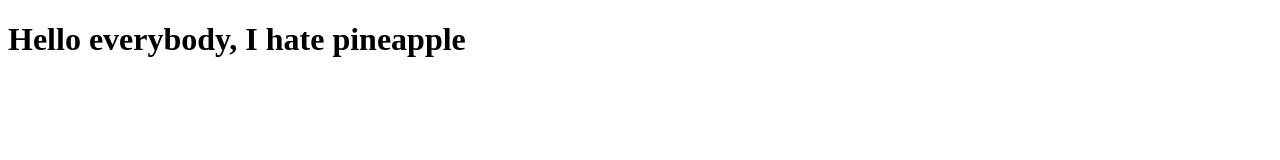
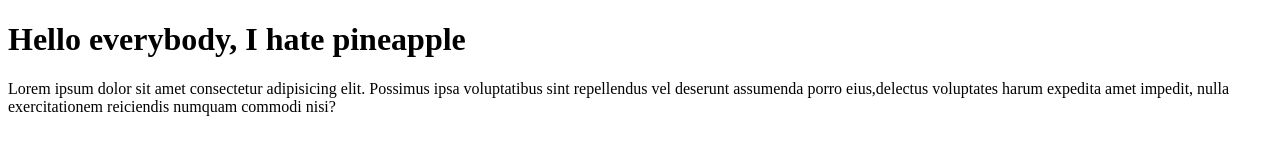
Before and after one commit to gustavo-gabriel-OL/banana_maromba, a plain HTML site: page index.html in a window 1280 px wide. Drawn offline with Linux system fonts and the light colour scheme.

Commit message:
é assim ?

```diff
--- a/index.html
+++ b/index.html
@@ -11,9 +11,16 @@
 
 <body>
     <h1>Hello everybody, I hate pineapple</h1>
+
+    <div class="container">
+        <div class="row">
+            <div class="col-12 col-sm-6 col-md-4">
+                <p>Lorem ipsum dolor sit amet consectetur adipisicing elit. Possimus ipsa voluptatibus sint repellendus vel deserunt assumenda porro eius,delectus voluptates harum expedita amet impedit, nulla exercitationem reiciendis numquam commodi nisi?</p>
+            </div>
+        </div>
+    </div>
+
 </body>
-
-
 <script src="js/jquery-3.6.0.min.js"></script>
 <script src="js/bootstrap.js"></script>
 
```
